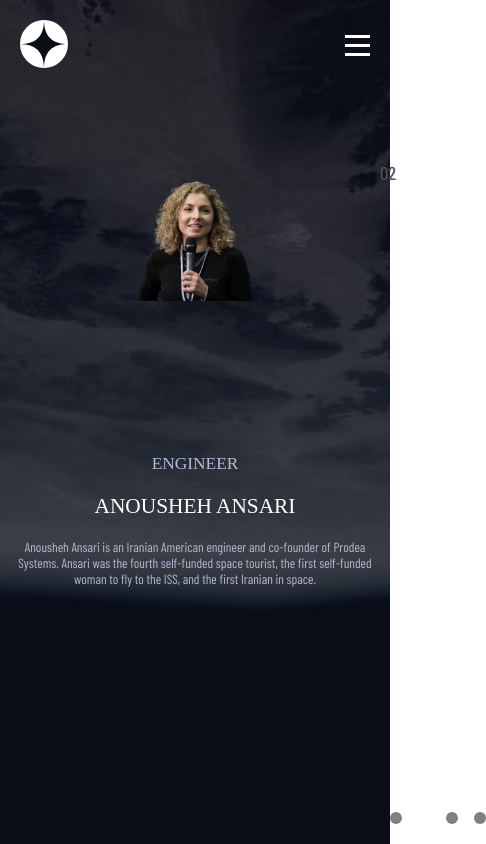
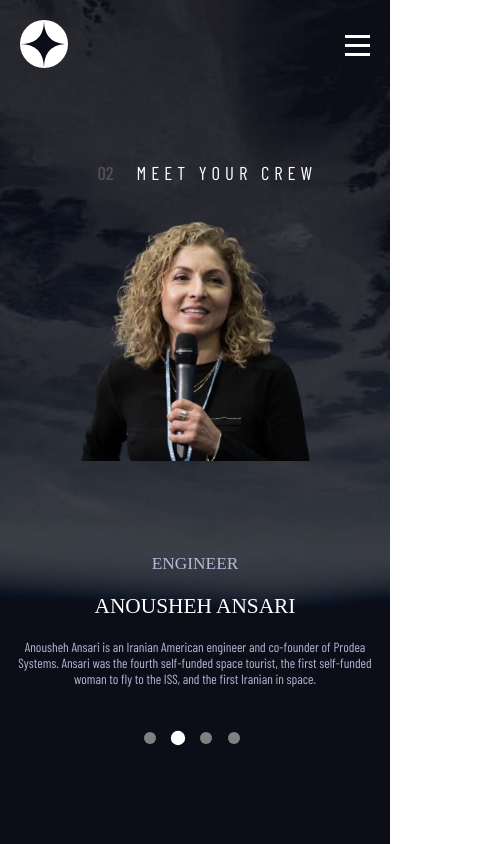
Before and after one commit to AmaniB96/react-router-exo2, a React (Vite) app: page /crew/engineer in a window 390 px wide. Shown: the whole page, 486 px wide, since content can reach past the window. Built offline with nearby package versions, Linux system fonts and the light colour scheme; a web font is replaced by a local one.

Commit message:
responsiv done

```diff
--- a/src/pages/Europa.jsx
+++ b/src/pages/Europa.jsx
@@ -22,15 +22,16 @@ export default function Europa() {
                     <NavLink >EUROPA</NavLink>
                     <NavLink to="/destination/titan">TITAN</NavLink>
                 </ul>
+                <div className='planeteDetails'>
+                    <h2 className='planeteTitle'>EUROPA</h2>
 
-                <h2 className='planeteTitle'>EUROPA</h2>
+                    <p className='planeteText'>The smallest of the four Galilean moons orbiting Jupiter, Europa is a winter lover’s dream. With an icy surface, it’s perfect for a bit of ice skating, curling, hockey, or simple relaxation in your snug wintery cabin. Avg. distance 628 mil. km Est. travel time 3 years</p>
 
-                <p className='planeteText'>The smallest of the four Galilean moons orbiting Jupiter, Europa is a winter lover’s dream. With an icy surface, it’s perfect for a bit of ice skating, curling, hockey, or simple relaxation in your snug wintery cabin. Avg. distance 628 mil. km Est. travel time 3 years</p>
+                    <hr />
 
-                <hr />
-
-                <span>EST. TRAVEL TIME</span>
-                <h3>3 YEARS</h3>
+                    <span>EST. TRAVEL TIME</span>
+                    <h3>3 YEARS</h3>
+                </div>
 
             </div>
         </div>
--- a/src/pages/Mars.jsx
+++ b/src/pages/Mars.jsx
@@ -23,14 +23,16 @@ export default function Mars() {
                     <NavLink to="/destination/titan">TITAN</NavLink>
                 </ul>
 
-                <h2 className='planeteTitle'>MARS</h2>
+                <div className='planeteDetails'>
+                    <h2 className='planeteTitle'>MARS</h2>
 
-                <p className='planeteText'>Don’t forget to pack your hiking boots. You’ll need them to tackle Olympus Mons, the tallest planetary mountain in our solar system. It’s two and a half times the size of Everest! Avg. distance 225 mil. km Est. travel time 9 months</p>
+                    <p className='planeteText'>Don’t forget to pack your hiking boots. You’ll need them to tackle Olympus Mons, the tallest planetary mountain in our solar system. It’s two and a half times the size of Everest! Avg. distance 225 mil. km Est. travel time 9 months</p>
 
-                <hr />
+                    <hr />
 
-                <span>EST. TRAVEL TIME</span>
-                <h3>9 MONTHS</h3>
+                    <span>EST. TRAVEL TIME</span>
+                    <h3>9 MONTHS</h3>
+                </div>
 
             </div>
         </div>
--- a/src/pages/Moon.jsx
+++ b/src/pages/Moon.jsx
@@ -24,15 +24,16 @@ export default function Moon() {
                     <NavLink to="/destination/titan">TITAN</NavLink>
                 </ul>
 
-                <h2 className='planeteTitle'>MOON</h2>
+                <div className='planeteDetails'>
+                    <h2 className='planeteTitle'>MOON</h2>
 
-                <p className='planeteText'>See our planet as you've never seen it before. A perfect relaxing trip away to help regain perspective and come back refreshed. While you're there, take in some history by visiting the Luna 2 and Apollon 11 landing sites </p>
+                    <p className='planeteText'>See our planet as you've never seen it before. A perfect relaxing trip away to help regain perspective and come back refreshed. While you're there, take in some history by visiting the Luna 2 and Apollon 11 landing sites </p>
 
-                <hr />
+                    <hr />
 
-                <span>EST. TRAVEL TIME</span>
-                <h3>3 DAYS</h3>
-
+                    <span>EST. TRAVEL TIME</span>
+                    <h3>3 DAYS</h3>
+                </div>
             </div>
         </div>
     )
--- a/src/pages/Titan.jsx
+++ b/src/pages/Titan.jsx
@@ -23,15 +23,16 @@ export default function Titan() {
                     <NavLink>TITAN</NavLink>
                 </ul>
 
-                <h2 className='planeteTitle'>Titan</h2>
+                <div className='planeteDetails'>
+                    <h2 className='planeteTitle'>Titan</h2>
 
-                <p className='planeteText'>The only moon known to have a dense atmosphere other than Earth, Titan is a home away from home (just a few hundred degrees colder!). As a bonus, you get striking views of the Rings of Saturn. Avg. distance 1.6 bil. km Est. travel time 7 years</p>
+                    <p className='planeteText'>The only moon known to have a dense atmosphere other than Earth, Titan is a home away from home (just a few hundred degrees colder!). As a bonus, you get striking views of the Rings of Saturn. Avg. distance 1.6 bil. km Est. travel time 7 years</p>
 
-                <hr />
+                    <hr />
 
-                <span>EST. TRAVEL TIME</span>
-                <h3>7 YEARS</h3>
-
+                    <span>EST. TRAVEL TIME</span>
+                    <h3>7 YEARS</h3>
+                    </div>
             </div>
         </div>
     )
--- a/src/pages/commander.css
+++ b/src/pages/commander.css
@@ -94,8 +94,9 @@
     }
 
     .crewImg img {
-        scale: 0.5;
+        scale: 0.8;
         height: 400px;
+        margin-top: 100px;
     }
 
     .crewDetails h2 {
@@ -109,6 +110,14 @@
     .crewDetails p {
         font-size: 11pt;
         text-align: center;
+    }
+
+    .commander>p:nth-of-type(1){
+        left: 40vw;
+    }
+
+    .commander>span:nth-of-type(1){
+        left:35vw
     }
 }
 
@@ -138,4 +147,16 @@
     .crewDetails p {
         font-size: 10pt;
     }
+
+    .crewImg img {
+        scale: 0.8;
+    }
+
+    .commander>p:nth-of-type(1){
+        left: 35vw;
+    }
+
+    .commander>span:nth-of-type(1){
+        left:25vw
+    }
 }
--- a/src/pages/crew.css
+++ b/src/pages/crew.css
@@ -38,7 +38,8 @@
     }
 
     .crewNav {
-        bottom: 40px;
+        bottom: 150px;
+        left: 45vw;
     }
 }
 
@@ -49,8 +50,9 @@
     }
 
     .crewNav {
-        bottom: 20px;
+        bottom: 100px;
         gap: 16px;
+        left: 37vw;
     }
 
     .crewBtn {
--- a/src/pages/moon.css
+++ b/src/pages/moon.css
@@ -112,6 +112,12 @@
     background-color: rgb(255, 255, 255);
 }
 
+.planeteDetails {
+    display: flex;
+    flex-direction: column;
+    gap: 20px;
+}
+
 
 /* Tablet Styles */
 @media (max-width: 1024px) {
@@ -127,6 +133,10 @@
         text-align: center;
     }
 
+    .planeteDesc {
+        align-items: center;
+    }
+
     .planete {
         align-items: center;
     }
@@ -138,6 +148,16 @@
     .planeteDesc h2 {
         font-size: 50pt;
     }
+
+    .pick {
+        top: 30px;
+    }
+
+    .planeteList{
+        margin-top: -100px;
+    }
+
+
 }
 
 /* Mobile Styles */
@@ -162,11 +182,16 @@
     }
 
     .planeteDesc ul {
-        flex-direction: column;
+        flex-direction: row;
         gap: 15px;
     }
 
     .planeteDesc p {
         font-size: 12pt;
     }
+
+    .planeteDesc h3{
+        margin-bottom: 100px;
+    }
+
 }
--- a/src/pages/technology.css
+++ b/src/pages/technology.css
@@ -54,6 +54,8 @@
         margin: 20px 0;
         left: auto;
         top: auto;
+        display: flex;
+        gap: 20px;
     }
 
     .technoNav a {
```
